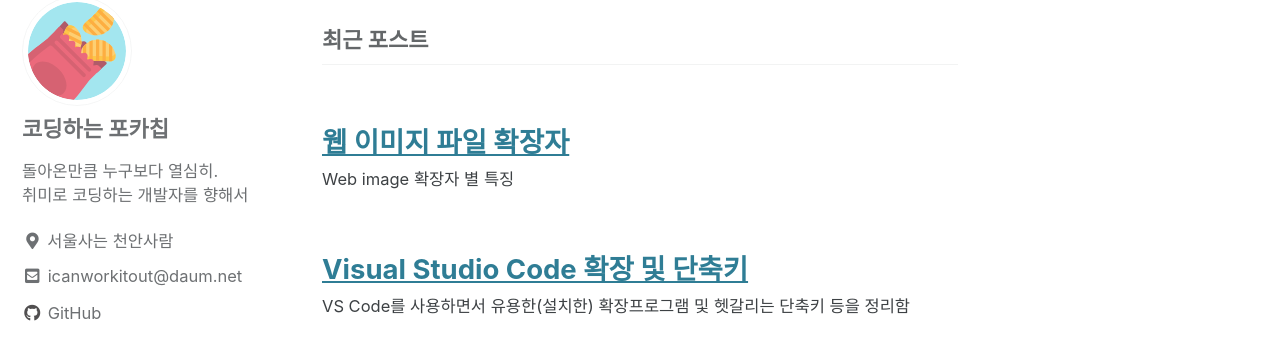
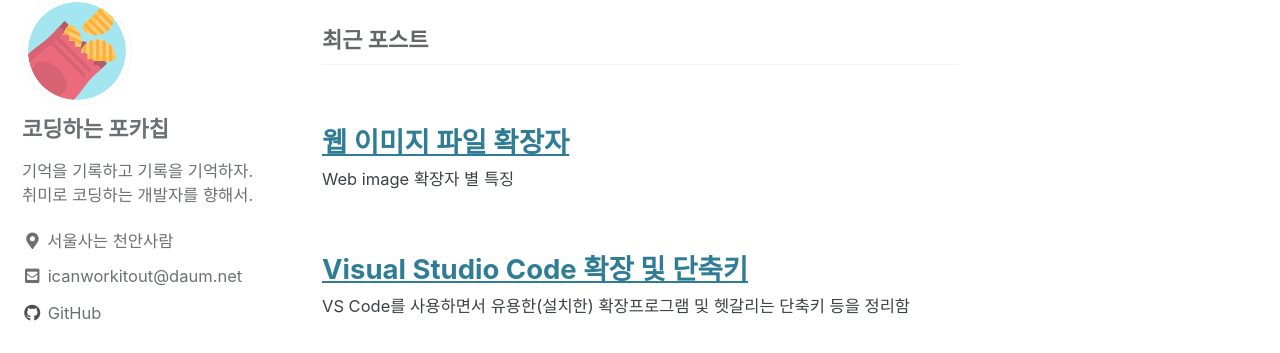
Before and after one commit to iCanWorkItOut/iCanWorkItOut.github.io, a Jekyll site: the page built from index.html, in a window 1280 px wide. Shown: the part 125-478 px from the top of the page. Built offline with Jekyll 4.4.1, drawn with Linux system fonts in a browser that asks for light colours; cached includes are drawn as plain includes; the list of posts is cut into pages by our own code.

Commit message:
:speech_balloon: _config.yml 사이트 설정 변경

```diff
--- a/_config.yml
+++ b/_config.yml
@@ -16,7 +16,7 @@ minimal_mistakes_skin    : "default" # "air", "aqua", "contrast", "dark", "dirt"
 
 # Site Settings
 locale                   : "ko-KR" #언어-지역
-title                    : "Minimum 1Day 1Commit" # 블로그 제목
+title                    : "스터디 기록실" # 블로그 제목
 title_separator          : "-"
 subtitle                 : "Never stop. Even if go slowly, keep going." # site tagline that appears below site title in masthead
 name                     : "pocachip@kakao.com" # 마크다운 {{site.name}}으로 사용 가능. 최하단에 표기 됨
@@ -26,7 +26,7 @@ baseurl                  : # 서브경로 : the subpath of your site, e.g. "/blo
 repository               : "iCanWorkItOut/blog_comments" # "iCanWorkItOut/icanworkitout.github.io" # 블로그 리포지토리 주소(앞에 github.com 생략) GitHub username/repo-name e.g. "mmistakes/minimal-mistakes"
 teaser                   : # 이미지파일 경로 path of fallback teaser image, e.g. "/assets/images/500x300.png"
 logo                     : # 최상단 메뉴 바에 사이트 로고 넣기 path of logo image to display in the masthead, e.g. "/assets/images/88x88.png"
-masthead_title           : # overrides the website title displayed in the masthead, use " " for no title
+masthead_title           : "Minimum 1Day 1Commit" # overrides the website title displayed in the masthead, use " " for no title
 # breadcrumbs            : false # true, false (default)
 words_per_minute         : 200
 comments:
@@ -96,7 +96,7 @@ analytics:
 author:
   name             : "코딩하는 포카칩" # 좌측 프로필에 이름표기
   avatar           : "/assets/images/favicon.ico/favicon.svg" # 이미지파일 path of avatar image, e.g. "/assets/images/bio-photo.jpg"
-  bio              : "돌아온만큼 누구보다 열심히.<br>취미로 코딩하는 개발자를 향해서" # 자기소개
+  bio              : "기억을 기록하고 기록을 기억하자.<br>취미로 코딩하는 개발자를 향해서." # 자기소개
   location         : "서울사는 천안사람" # 지역
   email            :
   links:
```
